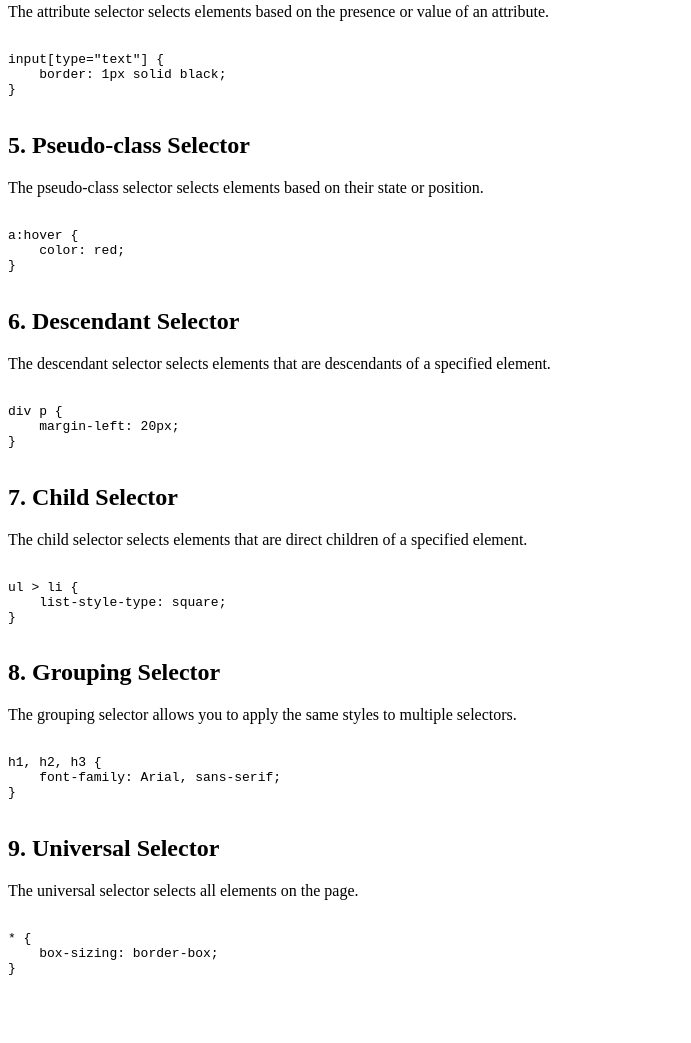
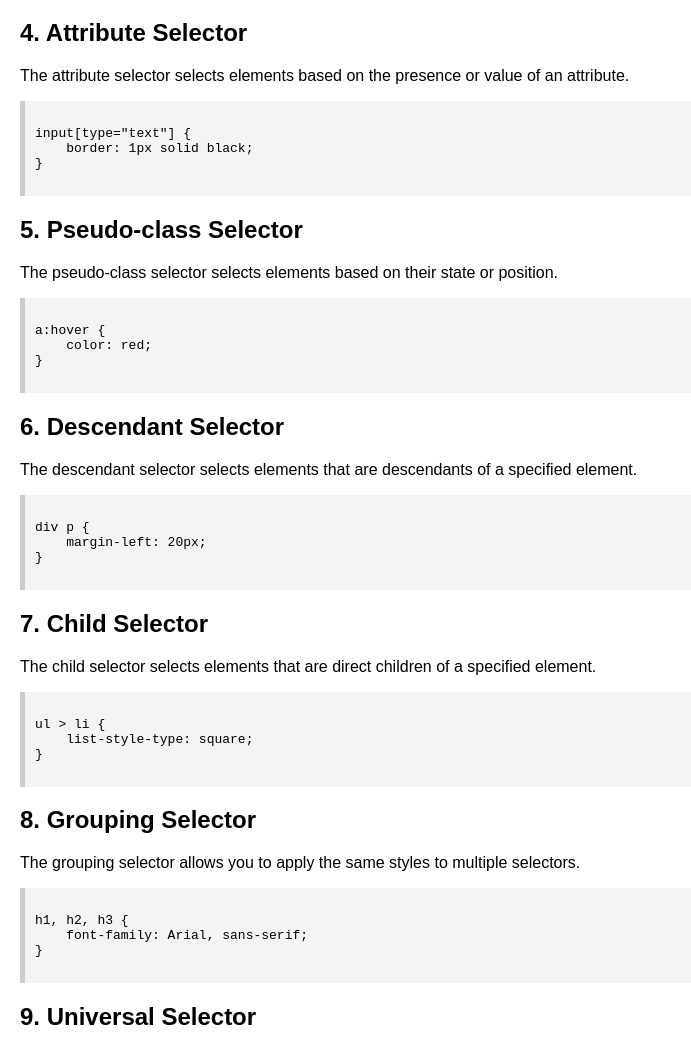
Before and after one commit to SACHITH31/web_dev, a plain HTML site: page frontend/02_css/02_css_selectors/index.html in a window 1280 px wide. Shown: the part 689-1732 px from the top of the page, without its empty margins (0-691 px from the left). Before the commit the page ends 1693 px from the top, so only its background shows below. Drawn offline with Linux system fonts and the light colour scheme.

Commit message:
added some more styles to the ui

```diff
--- a/frontend/02_css/02_css_selectors/index.html
+++ b/frontend/02_css/02_css_selectors/index.html
@@ -4,6 +4,19 @@
     <meta charset="UTF-8" />
     <meta name="viewport" content="width=device-width, initial-scale=1.0" />
     <title>CSS Selectors</title>
+    <style>
+      body {
+        font-family: Arial, sans-serif;
+        margin: 20px;
+      }
+      .syntax {
+        background-color: #f4f4f4;
+        padding: 10px;
+        border-left: 5px solid #ccc;
+        font-family: monospace;
+        margin-top: 10px;
+      }
+    </style>
   </head>
   <body>
     <div>
@@ -15,7 +28,7 @@
 
       <h2>1. Element Selector</h2>
       <p>The element selector selects all elements of a given type.</p>
-      <pre><code>
+      <pre class="syntax"><code>
 p {
     color: blue;
 }
@@ -25,7 +38,7 @@ p {
       <p>
         The class selector selects all elements with a specific class attribute.
       </p>
-      <pre><code>
+      <pre class="syntax"><code>
 .my-class {
     font-size: 16px;
 }
@@ -35,7 +48,7 @@ p {
       <p>
         The ID selector selects a single element with a specific ID attribute.
       </p>
-      <pre><code>
+      <pre class="syntax"><code>
 #my-id {
     background-color: yellow;
 }
@@ -46,7 +59,7 @@ p {
         The attribute selector selects elements based on the presence or value
         of an attribute.
       </p>
-      <pre><code>
+      <pre class="syntax"><code>
 input[type="text"] {
     border: 1px solid black;
 }
@@ -57,7 +70,7 @@ input[type="text"] {
         The pseudo-class selector selects elements based on their state or
         position.
       </p>
-      <pre><code>
+      <pre class="syntax"><code>
 a:hover {
     color: red;
 }
@@ -67,7 +80,7 @@ a:hover {
         The descendant selector selects elements that are descendants of a
         specified element.
       </p>
-      <pre><code>
+      <pre class="syntax"><code>
 div p {
     margin-left: 20px;
 }
@@ -77,7 +90,7 @@ div p {
         The child selector selects elements that are direct children of a
         specified element.
       </p>
-      <pre><code>
+      <pre class="syntax"><code>
 ul > li {
     list-style-type: square;
 }
@@ -87,14 +100,14 @@ ul > li {
         The grouping selector allows you to apply the same styles to multiple
         selectors.
       </p>
-      <pre><code>
+      <pre class="syntax"><code>
 h1, h2, h3 {
     font-family: Arial, sans-serif;
 }
         </code></pre>
       <h2>9. Universal Selector</h2>
       <p>The universal selector selects all elements on the page.</p>
-      <pre><code>
+      <pre class="syntax"><code>
 * {
     box-sizing: border-box;
 }
```
